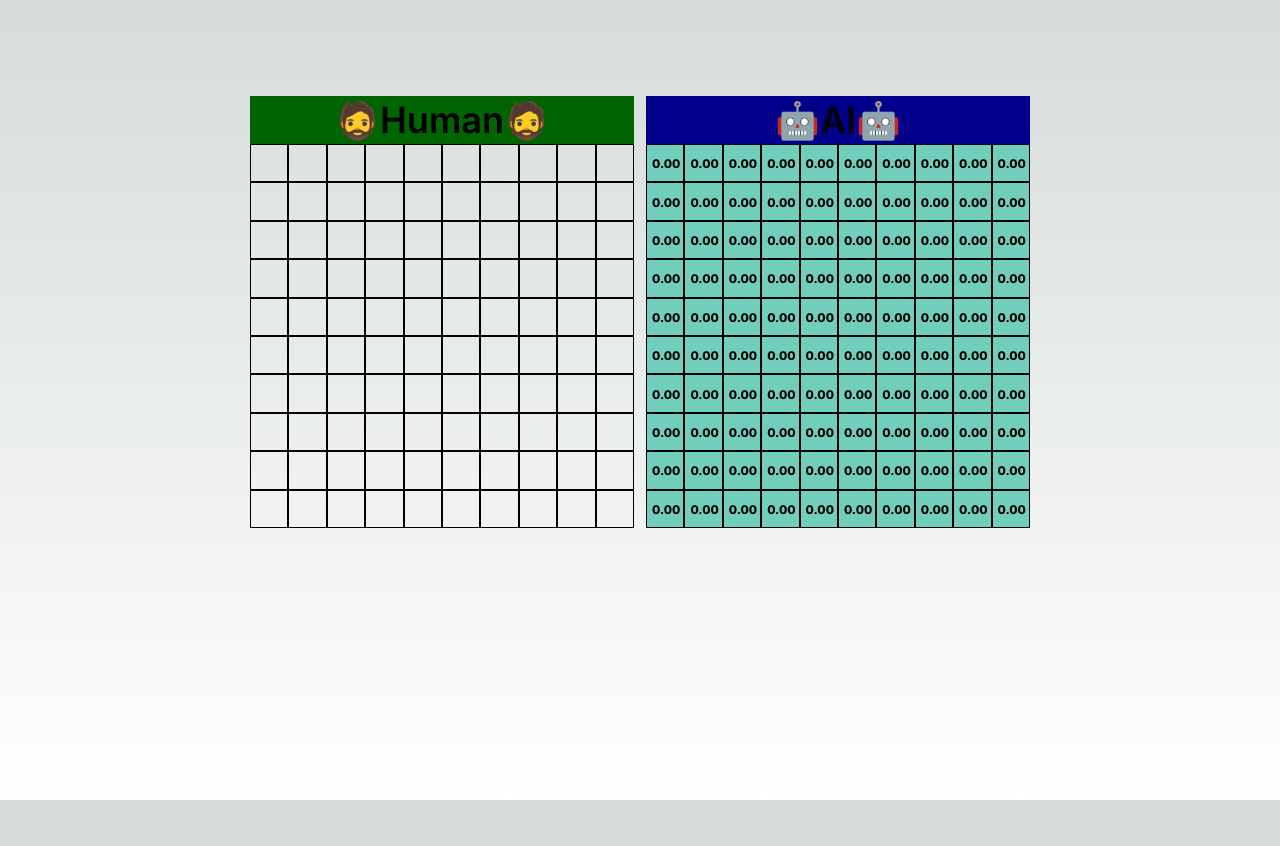
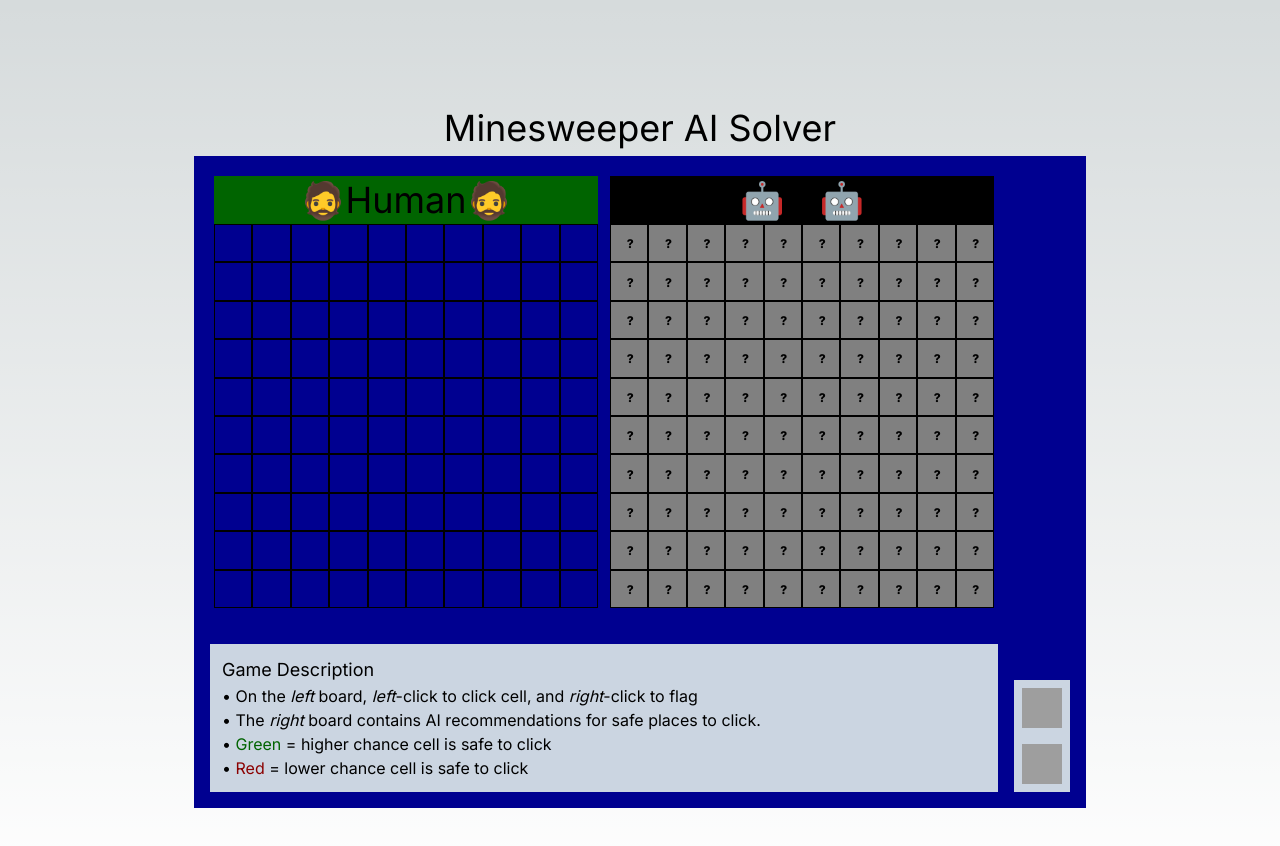
Before and after one commit to pj0620/minesweeper-cnn-battle, a Next.js app: page / in a window 1280 px wide. Shown: the top 846 px of the page. Before the commit the page ends 800 px from the top, so only its background shows below. Built offline with nearby package versions, Linux system fonts and the light colour scheme; grey boxes are pictures that could not be loaded.

Commit message:
feat: athetic changes

```diff
--- a/src/app/page.tsx
+++ b/src/app/page.tsx
@@ -1,9 +1,26 @@
+import { Credits } from "@/components/Credits";
+import { GameDescription } from "@/components/GameDescription";
 import { GameView } from "@/components/GameView";
+import { GAME_VIEW_BACKGROUND_COLOR } from "@/constants/game_board";
 
 export default function Home() {
   return (
-    <main className="flex min-h-screen flex-col items-center justify-between p-24">
-      <GameView />
+    <main
+      className="flex min-h-screen flex-col items-center justify-between p-24"
+      >
+      <div className="w-full flex flex-row justify-center align-center">
+        <h1 className="text-4xl text-bold pt-3 pb-2">Minesweeper AI Solver</h1>
+      </div>
+      <div className="flex flex-row items-end"
+      style = {{
+        backgroundColor: GAME_VIEW_BACKGROUND_COLOR,
+      }}>
+        <div className="flex flex-col">
+          <GameView />
+          <GameDescription/>
+        </div>
+        <Credits />
+      </div>
     </main>
   )
 }
--- /dev/null
+++ b/src/components/Credits.tsx
@@ -0,0 +1,23 @@
+import { BOARD_SIZE, BOARD_UNIT, GAME_VIEW_BACKGROUND_COLOR, HEADER_HEIGHT_SCALE, LOSE_COLOR, NUMBER_ROWS_COLUMNS, WIN_COLOR } from "@/constants/game_board";
+import { GameStatus } from "@/model/game_state";
+
+export function Credits() {
+  return (
+    <div
+    className="flex flex-col align-bottom bg-slate-300 mr-4 mb-4">
+      <a href="https://www.linkedin.com/in/paul-moat-a3a185128/">
+        <img
+          src="https://upload.wikimedia.org/wikipedia/commons/8/81/LinkedIn_icon.svg"
+          alt="Linkedin"
+          className="w-10 h-10 m-2"/>
+      </a>
+
+      <a href="https://github.com/pj0620">
+        <img
+          src="https://github.githubassets.com/images/modules/logos_page/GitHub-Mark.png"
+          alt="Github"
+          className="w-10 h-10  m-2"/>
+      </a>
+    </div>
+  );
+}
--- /dev/null
+++ b/src/components/GameDescription.tsx
@@ -0,0 +1,20 @@
+
+interface GameDescriptionProps {
+
+}
+
+export function GameDescription({  } : GameDescriptionProps) {
+  return (
+    <div
+      className="flex flex-col bg-slate-300 text-black m-4 p-3"
+    >
+      <h1 className="text-lg text-bold">Game Description</h1>
+      <ul>
+        <li>• On the <i>left</i> board, <i>left</i>-click to click cell, and <i>right</i>-click to flag</li>
+        <li>• The <i>right</i> board contains AI recommendations for safe places to click. </li>
+        <li>• <span style={{color: "darkgreen"}}>Green</span> = higher chance cell is safe to click</li>
+        <li>• <span style={{color: "darkred"}}>Red</span> = lower chance cell is safe to click</li>
+      </ul>
+    </div>
+  );
+}
--- a/src/components/GameView.tsx
+++ b/src/components/GameView.tsx
@@ -1,6 +1,6 @@
 "use client";
 
-import { BOARD_SIZE, UNKNOWN_COLOR_CLASS_1, UNKNOWN_COLOR_CLASS_2, NUMBER_ROWS_COLUMNS, BOARD_UNIT, NUM_BOMBS } from "@/constants/game_board";
+import { BOARD_SIZE, UNKNOWN_COLOR_CLASS_1, UNKNOWN_COLOR_CLASS_2, NUMBER_ROWS_COLUMNS, BOARD_UNIT, NUM_BOMBS, GAME_VIEW_BACKGROUND_COLOR, HEADER_HEIGHT_SCALE } from "@/constants/game_board";
 import { generateBombsValues, generateNewBoard } from "@/util/board_utils";
 import { useEffect, useState } from "react";
 import { GameBoard } from "./board/GameBoard";
@@ -21,6 +21,8 @@ export function GameView() {
 
   const [gameStatus, setGameStatus] = useState(GameStatus.IN_PROGRESS)
   let [unknownCells, setUnknownCells] = useState(NUMBER_ROWS_COLUMNS * NUMBER_ROWS_COLUMNS)
+
+  let [guessableMask, setGuessableMask] = useState(generateNewBoard(0))
 
   const aiPlayerService = new AIPlayerService()
 
@@ -134,8 +136,12 @@ export function GameView() {
       return
     }
 
-    updateBoardProbabilities()
+    updateBoardProbabilities().then(() => {
+      setGuessableMask(aiPlayerService.getGuessableMask())
+    })
   }
+
+
 
   function restartGame() {
     const { bomb, values } = generateBombsValues()
@@ -149,15 +155,19 @@ export function GameView() {
     setGameStatus(GameStatus.IN_PROGRESS)
 
     setUnknownCells(NUMBER_ROWS_COLUMNS * NUMBER_ROWS_COLUMNS)
+    setGuessableMask(generateNewBoard(0))
   }
 
   return (<div
-      className="flex game-view flex-wrap">
+      style = {{
+        backgroundColor: GAME_VIEW_BACKGROUND_COLOR,
+      }}
+      className="flex game-view flex-wrap p-5">
     <div
       className="game-panel flex-wrap cursor-pointer mr-4 md:mr-3"
       style={{
         width: BOARD_SIZE + BOARD_UNIT,
-        height: BOARD_SIZE + BOARD_UNIT
+        height: (HEADER_HEIGHT_SCALE / NUMBER_ROWS_COLUMNS + 1 ) * BOARD_SIZE + BOARD_UNIT
       }}>
     {<GameBoard known={known} bomb={bomb} flags={flags} values={values}
             handleClick={handleClick} handleFlag={handleFlag} gameStatus={gameStatus}/>
@@ -167,10 +177,10 @@ export function GameView() {
       className="ai-panel cursor-not-allowed"
       style={{
         width: BOARD_SIZE + BOARD_UNIT,
-        height: BOARD_SIZE + BOARD_UNIT
+        height: (HEADER_HEIGHT_SCALE / NUMBER_ROWS_COLUMNS + 1 ) * BOARD_SIZE + BOARD_UNIT
       }}>
     {gameStatus === GameStatus.IN_PROGRESS
-      ? <AIPredictionBoard known={known} values={values} safeClickProbs={safeClickProbs} isLoading={isLoading}/>
+      ? <AIPredictionBoard known={known} values={values} safeClickProbs={safeClickProbs} isLoading={isLoading} guessableMask={guessableMask}/>
       : <FinalScreen restartGame={restartGame} gameStatus={gameStatus}/>}
     </div>
   </div>)
--- a/src/components/board/AIPredictionBoard.tsx
+++ b/src/components/board/AIPredictionBoard.tsx
@@ -1,16 +1,18 @@
 import { ExposedCell } from "@/components/cell/ExposedCell";
 import { HiddenCell } from "@/components/cell/HiddenCell";
-import { BOARD_SIZE, UNKNOWN_COLOR_CLASS_1, UNKNOWN_COLOR_CLASS_2, NUMBER_ROWS_COLUMNS, AI_HEADER_COLOR, AI_KNOWN_COLOR_CLASS, BOARD_UNIT, HEADER_HEIGHT_SCALE } from "@/constants/game_board";
+import { BOARD_SIZE, UNKNOWN_COLOR_CLASS_1, UNKNOWN_COLOR_CLASS_2, NUMBER_ROWS_COLUMNS, AI_HEADER_COLOR, AI_KNOWN_COLOR_CLASS, BOARD_UNIT, HEADER_HEIGHT_SCALE, SAFE_PROB_COLOR_ARRAY_0, SAFE_PROB_COLOR_ARRAY_1, SMALL_PROB } from "@/constants/game_board";
 import { LoadingCell } from "../cell/LoadingCell";
+import { interpolateColor } from "@/util/board_utils";
 
 interface AIPredictionBoardProps {
   known: number[][]
   values: number[][]
   safeClickProbs: number[][]
   isLoading: number[][]
+  guessableMask: number[][]
 }
 
-export function AIPredictionBoard({ known, values, safeClickProbs, isLoading } : AIPredictionBoardProps) {
+export function AIPredictionBoard({ known, values, safeClickProbs, isLoading, guessableMask } : AIPredictionBoardProps) {
   function getCell(index: number) {
     const i = Math.floor(index / NUMBER_ROWS_COLUMNS)
     const j = index % NUMBER_ROWS_COLUMNS
@@ -25,27 +27,32 @@ export function AIPredictionBoard({ known, values, safeClickProbs, isLoading } :
     }
 
     else if (known[i][j] === 0) {
-      const prob = safeClickProbs[i][j]
+      const prob = 1 - safeClickProbs[i][j]
+      const dist = prob - 0.5
 
-      let red = 113 + prob * (255 - 113)
-      red = Math.min(red, 255)
-      red = Math.max(red, 0)
+      let [red, green, blue] = [0, 0, 0]
+      if (dist > 0) {
+        red = (dist / 0.5) * 200
+        red = Math.min(red, 255)
+        red = Math.max(red, 0)
+      } else {
+        green = - (dist / 0.5) * 200
+        green = Math.min(green, 255)
+        green = Math.max(green, 0)
+      }
 
-      let green = 206 * (1 - prob)
-      green = Math.min(green, 255)
-      green = Math.max(green, 0)
+      console.log(`final color: rgb(${red} ${green} ${blue})`)
 
-      let blue = 188 * (1 - prob)
-      blue = Math.min(blue, 255)
-      blue = Math.max(blue, 0)
+      // const greyscale = Math.floor(255 * prob)
 
       return (<HiddenCell
         key={index}
-        manualColor={`rgb(${red} ${green} ${blue})`}
+        manualColor={guessableMask[i][j] === 0 ? 'grey' : `rgb(${red} ${green} ${blue})`}
         handleClick={() => { } }
         handleFlag={() => { } }
         flagged={false}
-        displayProb={prob}
+        displayProb={1 - prob}
+        showQuestionMark={guessableMask[i][j] === 0}
         showBomb={false}
       />)
     }
@@ -53,7 +60,8 @@ export function AIPredictionBoard({ known, values, safeClickProbs, isLoading } :
     return (<ExposedCell
       key={index}
       colorClass={AI_KNOWN_COLOR_CLASS[colorIdx]}
-      value={values[i][j]}
+      // value={values[i][j]}
+      value={0}
       handleClick={() => {}}
     />)
   }
@@ -66,7 +74,7 @@ export function AIPredictionBoard({ known, values, safeClickProbs, isLoading } :
         height: BOARD_SIZE + BOARD_UNIT
       }}>
         <div
-          className="text-5xl font-semibold font-semibold lg:text-4xl md:text-3xl sm:text-base"
+          className="text-4xl lg:text-4xl md:text-3xl sm:tet-3xl"
           style={{
             width: BOARD_SIZE + BOARD_UNIT,
             height: (BOARD_SIZE / NUMBER_ROWS_COLUMNS) * HEADER_HEIGHT_SCALE + BOARD_UNIT,
--- a/src/components/board/GameBoard.tsx
+++ b/src/components/board/GameBoard.tsx
@@ -50,7 +50,7 @@ export function GameBoard({ known, bomb, flags, values, handleClick, handleFlag,
         height: BOARD_SIZE + BOARD_UNIT
       }}>
         <div
-          className="text-5xl font-semibold lg:text-4xl md:text-3xl sm:text-base"
+          className="text-4xl lg:text-4xl md:text-3xl sm:tet-3xl"
           style={{
             width: BOARD_SIZE + BOARD_UNIT,
             height: (BOARD_SIZE / NUMBER_ROWS_COLUMNS) * HEADER_HEIGHT_SCALE + BOARD_UNIT,
--- a/src/components/cell/ExposedCell.tsx
+++ b/src/components/cell/ExposedCell.tsx
@@ -9,7 +9,7 @@ interface ExposedCellProps {
 export function ExposedCell({ value, colorClass, handleClick } : ExposedCellProps) {
   return (
     <div
-      className={`${colorClass} border border-black text-4xl lg:text-3xl md:text-xl sm:text-sm`}
+      className={`${colorClass} border border-black text-4xl xl:text-4xl lg:text-3xl md:text-xl sm:text-sm`}
       style={{
         display: 'grid',
         placeItems: 'center',
--- a/src/components/cell/HiddenCell.tsx
+++ b/src/components/cell/HiddenCell.tsx
@@ -1,4 +1,4 @@
-import { BOARD_SIZE, NUMBER_ROWS_COLUMNS, VALUE_FONT_COLORS, KNOWN_COLOR_CLASS, UNKNOWN_COLOR_CLASS, BOARD_UNIT, BOARD_SIZE_CSS, FLAG_SIZE_CSS, PROB_SIZE_CSS } from "@/constants/game_board";
+import { BOARD_SIZE, NUMBER_ROWS_COLUMNS, VALUE_FONT_COLORS, KNOWN_COLOR_CLASS, UNKNOWN_COLOR_CLASS, BOARD_UNIT, BOARD_SIZE_CSS, FLAG_SIZE_CSS, PROB_SIZE_CSS, SMALL_PROB } from "@/constants/game_board";
 import FlagIcon from '@mui/icons-material/Flag';
 import CircleIcon from '@mui/icons-material/Circle';
 
@@ -9,10 +9,11 @@ interface HiddenCellProps {
   handleFlag: () => void
   flagged: boolean
   displayProb?: number
-  showBomb: boolean
+  showBomb: boolean,
+  showQuestionMark: boolean
 }
 
-export function HiddenCell({ colorClass, manualColor, handleClick, handleFlag, flagged, displayProb, showBomb } : HiddenCellProps) {
+export function HiddenCell({ colorClass, manualColor, handleClick, handleFlag, flagged, displayProb, showBomb, showQuestionMark } : HiddenCellProps) {
   function getCenterComp() {
     if (flagged) {
       return (<div
@@ -35,9 +36,10 @@ export function HiddenCell({ colorClass, manualColor, handleClick, handleFlag, f
     }
 
     else if (displayProb !== undefined) {
+      const changeColor = (displayProb > 0.3) && (displayProb < 0.7)
       return (<div
         style={{
-          color: "#000000",
+          color: changeColor ? "white" : "black",
           display: 'flex',
           justifyContent: 'center',
           alignItems: 'center',
@@ -45,7 +47,7 @@ export function HiddenCell({ colorClass, manualColor, handleClick, handleFlag, f
           height: PROB_SIZE_CSS
         }}
         className="font-extrabold prob-text sm:text-xs"
-      > {displayProb.toFixed(2)} </div>)
+      > {showQuestionMark ? '?' : displayProb.toFixed(2)} </div>)
     }
 
     else if (showBomb === true) {
--- a/src/components/cell/LoadingCell.tsx
+++ b/src/components/cell/LoadingCell.tsx
@@ -1,4 +1,4 @@
-import { BOARD_SIZE, NUMBER_ROWS_COLUMNS, VALUE_FONT_COLORS, KNOWN_COLOR_CLASS, UNKNOWN_COLOR_CLASS, BOARD_UNIT, BOARD_SIZE_CSS } from "@/constants/game_board";
+import { BOARD_SIZE, NUMBER_ROWS_COLUMNS, VALUE_FONT_COLORS, KNOWN_COLOR_CLASS, UNKNOWN_COLOR_CLASS, BOARD_UNIT, BOARD_SIZE_CSS, LOADING_CELL_COLOR } from "@/constants/game_board";
 import LoopIcon from '@mui/icons-material/Loop';
 import { useState, useEffect } from "react";
 
@@ -16,7 +16,7 @@ export function LoadingCell({ colorClass, manualColor} : LoadingCellProps) {
         placeItems: 'center',
         width: BOARD_SIZE_CSS,
         height: BOARD_SIZE_CSS,
-        backgroundColor: 'red'
+        backgroundColor: LOADING_CELL_COLOR
       }}
       onContextMenu={(e) => {
         e.preventDefault() // prevent the default behaviour when right clicked
--- a/src/constants/game_board.ts
+++ b/src/constants/game_board.ts
@@ -15,13 +15,15 @@ export const UNKNOWN_COLOR_CLASS_1 = 'bg-lime-400'
 export const UNKNOWN_COLOR_CLASS_2 = 'bg-lime-500'
 export const UNKNOWN_COLOR_CLASS = [UNKNOWN_COLOR_CLASS_1, UNKNOWN_COLOR_CLASS_2]
 
+export const KNOWN_COLOR_CLASS_1 = 'bg-light-brown'
+export const KNOWN_COLOR_CLASS_2 = 'bg-dark-brown'
+export const KNOWN_COLOR_CLASS = [KNOWN_COLOR_CLASS_1, KNOWN_COLOR_CLASS_2]
+
 export const AI_KNOWN_COLOR_CLASS_1 = 'ai-color-1'
 export const AI_KNOWN_COLOR_CLASS_2 = 'ai-color-2'
 export const AI_KNOWN_COLOR_CLASS = [AI_KNOWN_COLOR_CLASS_1, AI_KNOWN_COLOR_CLASS_2]
-
-export const KNOWN_COLOR_CLASS_1 = 'bg-light-brown'
-export const KNOWN_COLOR_CLASS_2 = 'bg-dark-brown'
-export const KNOWN_COLOR_CLASS = [KNOWN_COLOR_CLASS_1, KNOWN_COLOR_CLASS_2]
+// export const AI_KNOWN_COLOR_CLASS = ['bg-gray-600', 'bg-gray-700']
+// export const AI_KNOWN_COLOR_CLASS = [KNOWN_COLOR_CLASS_1, KNOWN_COLOR_CLASS_2]
 
 export const VALUE_FONT_COLORS = [
   "#ffffff", // 0 -> white (will not be used)
@@ -36,9 +38,12 @@ export const VALUE_FONT_COLORS = [
 ]
 
 export const HUMAN_HEADER_COLOR = "darkgreen"
-export const AI_HEADER_COLOR = "darkblue"
+// export const AI_HEADER_COLOR = "darkblue"
+export const AI_HEADER_COLOR = "black"
 
 export const NUM_BOMBS = 10
 
 export const WIN_COLOR = '#006400'
-export const LOSE_COLOR = '#8B0000'
+export const LOSE_COLOR = '#ff0000'
+
+export const GAME_VIEW_BACKGROUND_COLOR = '#000090'
```
Also changed, not shown: src/util/board_utils.ts (+16 -0 lines), public/LinkedIn_icon.svg (added), public/github-mark.svg (added).
